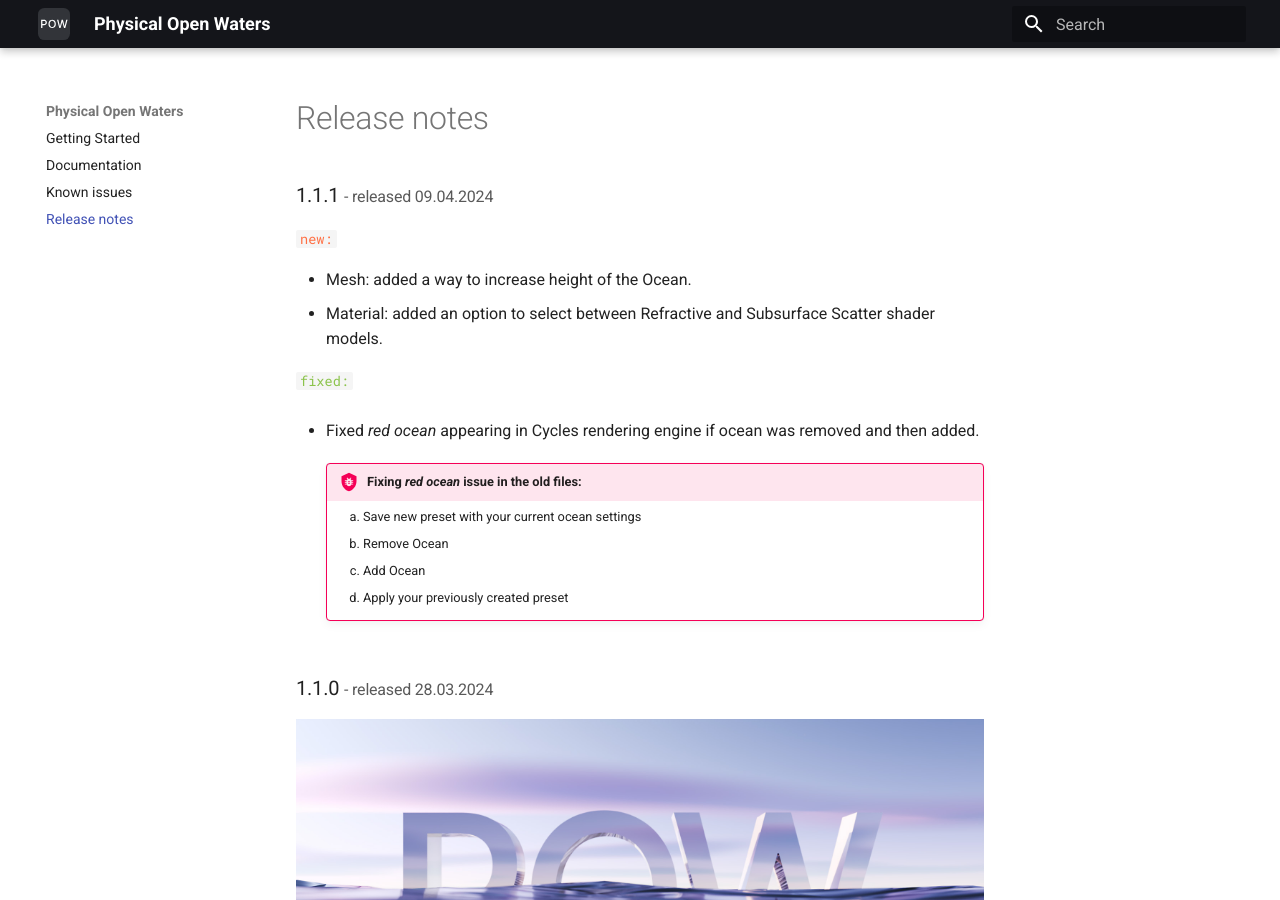
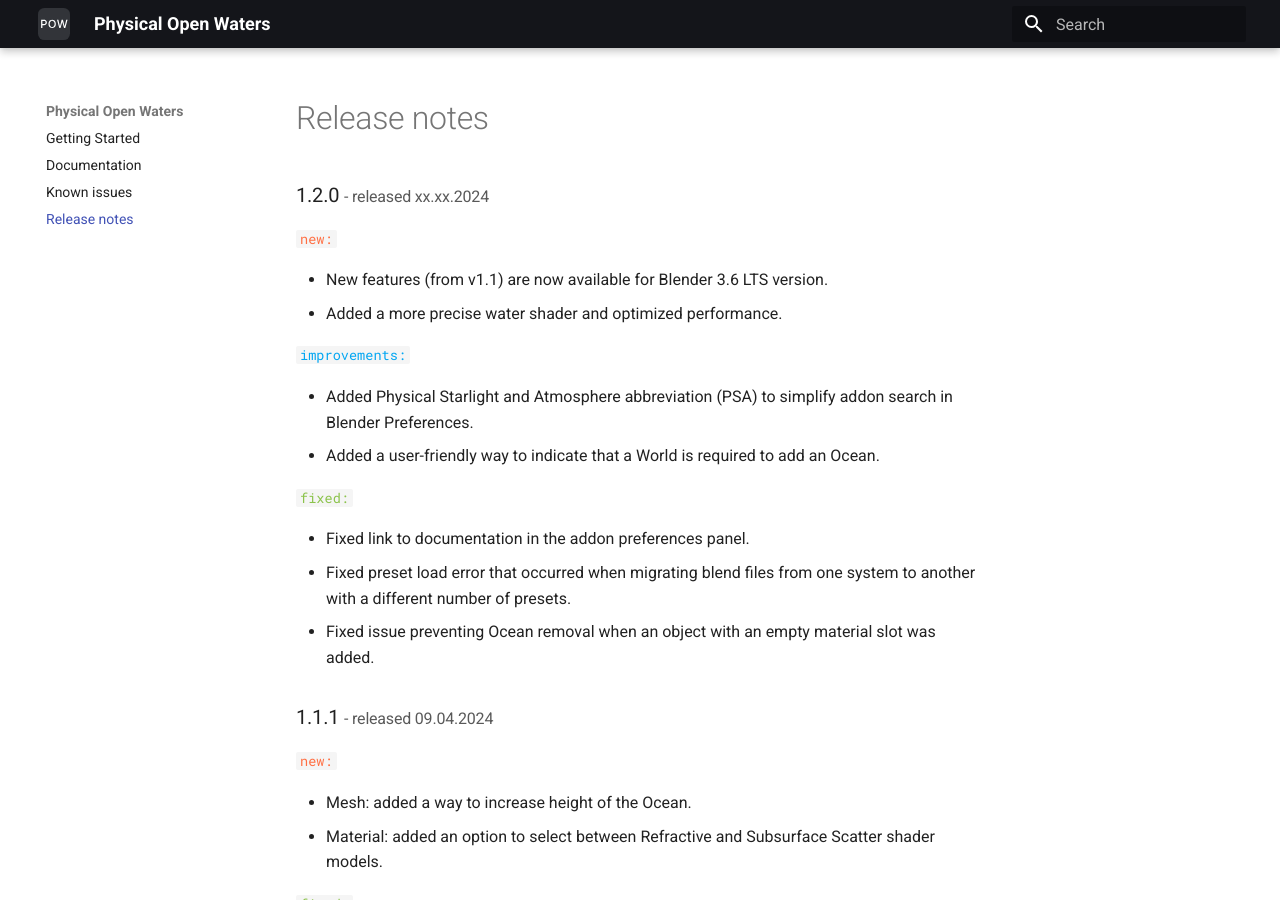
Before and after one commit to PhysicalAddons/web-pow, an MkDocs documentation site: the page built from docs/release-notes.md, in a window 1280 px wide and 900 px high. Built offline with MkDocs 1.6.1 and Material for MkDocs 9.7.7, drawn with Linux system fonts in a browser that asks for light colours.

Commit message:
Add new release notes

```diff
--- a/docs/release-notes.md
+++ b/docs/release-notes.md
@@ -1,3 +1,25 @@
+### 1.2.0 <small>- released xx.xx.2024</small>
+
+`new:`{: .label-new }
+
+- New features (from v1.1) are now available for Blender 3.6 LTS version.
+- Added a more precise water shader and optimized performance.
+
+`improvements:`{: .label-improvements }
+
+- Added Physical Starlight and Atmosphere abbreviation (PSA) to simplify addon search in Blender Preferences.
+- Added a user-friendly way to indicate that a World is required to add an Ocean.
+
+
+`fixed:`{: .label-fixed }
+
+- Fixed link to documentation in the addon preferences panel.
+- Fixed preset load error that occurred when migrating blend files from one system to another with a different number of presets.
+- Fixed issue preventing Ocean removal when an object with an empty material slot was added.
+
+
+
+
 ### 1.1.1 <small>- released 09.04.2024</small>
 
 `new:`{: .label-new }
```
